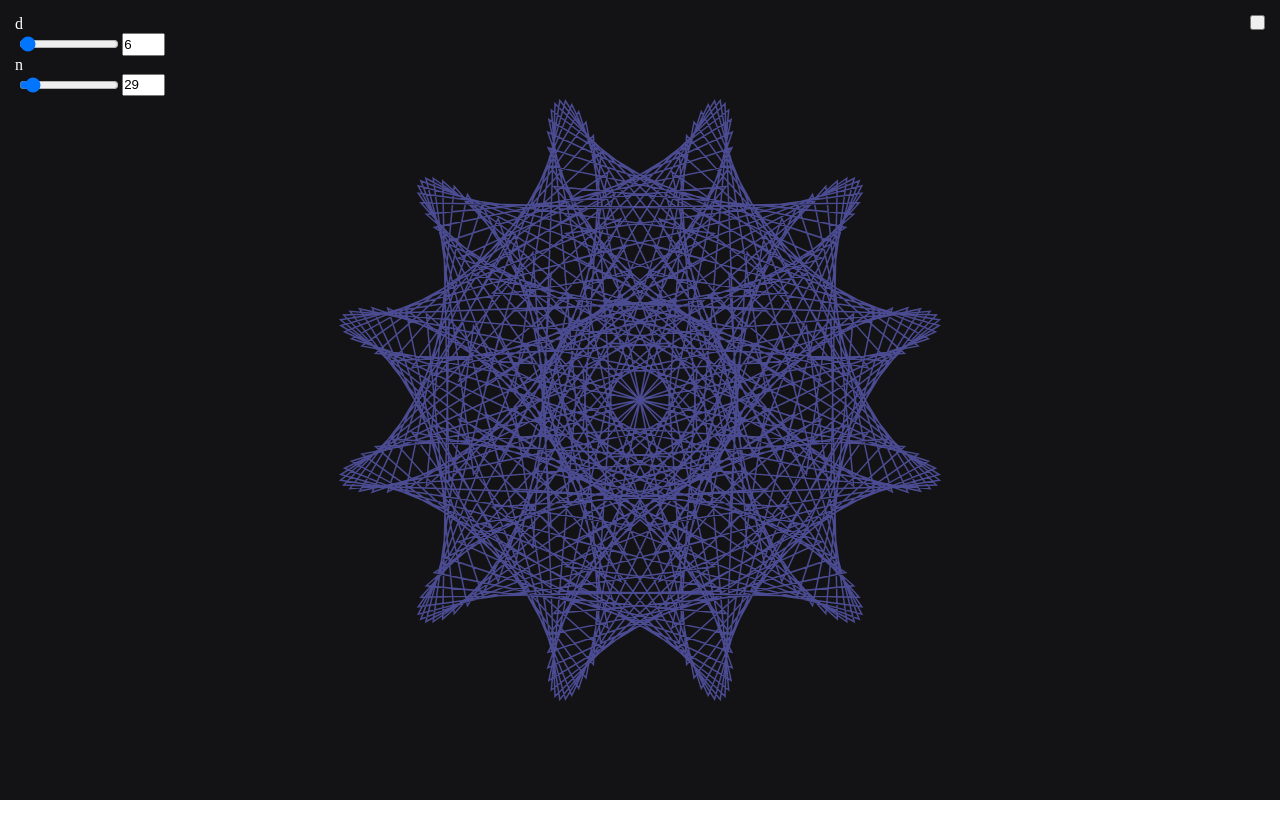
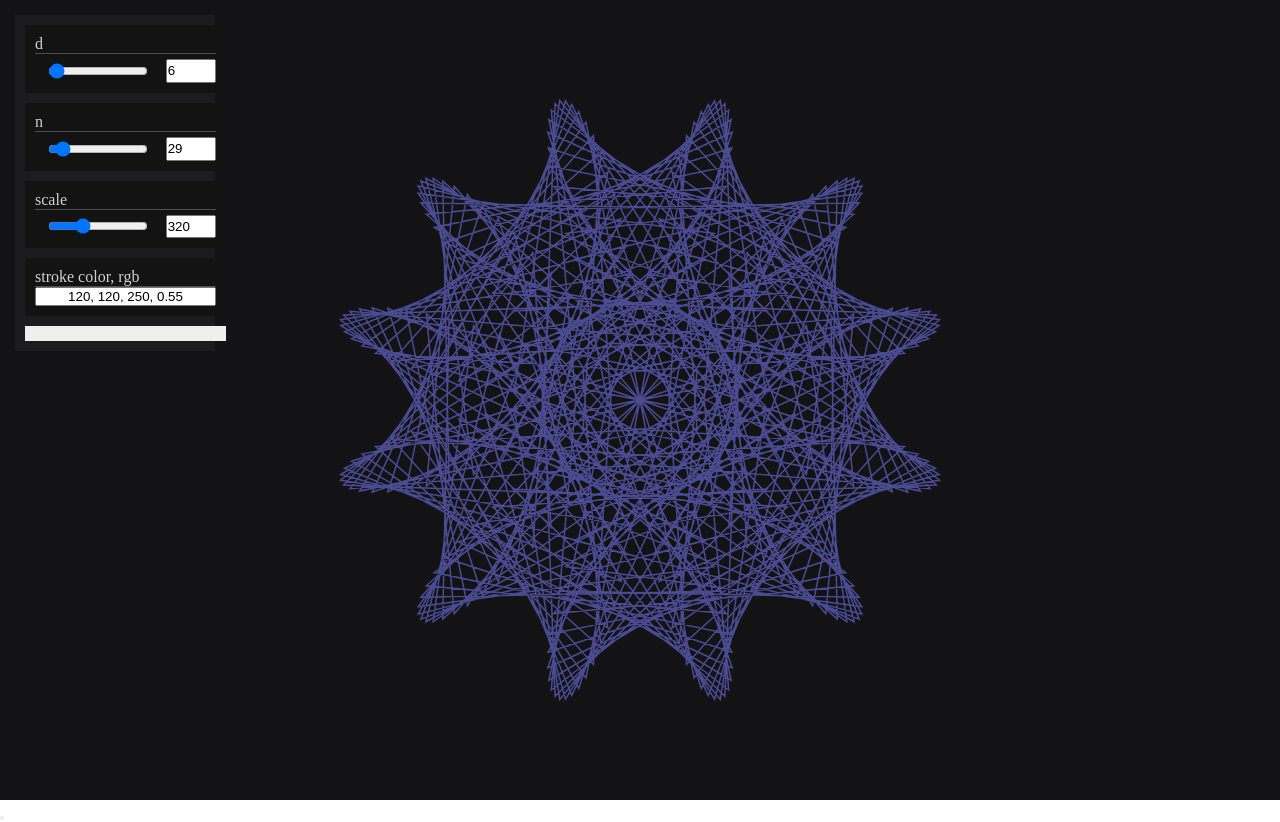
Before and after one commit to EricRovell/generative-art, a plain HTML site: page maurer-rose/index.html in a window 1280 px wide. Drawn offline with Linux system fonts and the light colour scheme.

Commit message:
Maurer Rose

```diff
--- a/maurer-rose/canvas.js
+++ b/maurer-rose/canvas.js
@@ -1,8 +1,18 @@
+import { draw } from "./main.js";
+import state from "./state.js";
+
 // getting canvas
 const canvas = document.getElementById("canvas");
 const context = canvas.getContext("2d");
 
+window.addEventListener("resize", () => {
+  const { innerWidth: width, innerHeight: height } = window;
+  canvas.width = width,
+  canvas.height = height;
+  draw(context, state);
+});
+
 export {
   canvas,
   context,
-}
+};
--- /dev/null
+++ b/maurer-rose/gui/ColorInput.js
@@ -0,0 +1,43 @@
+import state from "../state.js";
+
+export const ColorInput = ({ model, name, defaultVal, variable }) => {
+  const container = document.createElement("div");
+  const label = document.createElement("label");
+  const color = document.createElement("input");
+
+  const value = document.createElement("input");
+  value.setAttribute("type", "text");
+  value.setAttribute("value", defaultVal);
+
+  Object.assign(color, {
+    type: "text",
+    value: defaultVal,
+    className: "gui-slider",
+    id: `gui-var-${variable}`,
+  });
+
+  Object.assign(label, {
+    htmlFor: `gui-var-${variable}`,
+    className: "gui-label",
+    innerText: name,
+  });
+
+  color.addEventListener("input", event => {
+    const colorInput = event.target.value;
+    //const regex = /^(\d{1,3}?\s*[,]\s*){3}([0-1][.]?\d{1,2})$/;
+    const regex = /((25[0-5]|2[0-4]\d|1\d{1,2}|\d\d?)\s*,\s*?){2}(25[0-5]|2[0-4]\d|1\d{1,2}|\d\d?)\s*,?\s*([01]\.?\d*?)?/
+    if (regex.test(colorInput)) {
+      const rgb = colorInput
+        .split(",")
+        .map(Number);
+
+      state[variable] = `rgba(${rgb})`;
+      value.value = `rgba(${rgb})`;
+    }
+  });
+
+
+  container.className = "gui-color-text";
+  container.append(label, color);
+  return container;
+};
--- a/maurer-rose/gui/gui.js
+++ b/maurer-rose/gui/gui.js
@@ -1,23 +1,54 @@
-import { initGUI } from "./init.js";
+import initGUI from "./init.js";
 
 import { slider } from "./slider.js";
+import { ColorInput } from "./ColorInput.js";
 
-import { draw } from "../main.js";
+const hideGUI = () => {
+  const hideButton = document.createElement("button");
+  hideButton.id = "gui-hide";
+  hideButton.type = "button";
+  hideButton.dataset.hidden = true;
+
+  return hideButton;
+}
 
 export const makeGUI = () => {
+  // here all forms will be stored
   const guiWrapper = document.createElement("div");
   guiWrapper.id = "gui-wrapper";
 
+  // parse the settings object and add desired forms
   for (let form of initGUI) {
     switch (form.type) {
-
       case "slider": {
         guiWrapper.appendChild(slider(form));
         break;
       }
-
+      case "color-text": {
+        guiWrapper.appendChild(ColorInput(form));
+        break;
+      }
     }
   }
 
+  // hide GUI
+  const hideGUIButton = hideGUI();
+  hideGUIButton.addEventListener("click", () => {
+    const state = (hideGUIButton.dataset.hidden == "true");
+    hideGUIButton.dataset.hidden = !state;
+
+    const forms = guiWrapper.querySelectorAll("#gui-wrapper > div");
+    if (state) {
+      forms.forEach(form => {
+        form.style.display = "none";
+      });
+    } else {
+      forms.forEach(form => {
+        form.style.display = "grid";
+      });
+    }
+  });
+
+  guiWrapper.appendChild(hideGUIButton);
   document.body.appendChild(guiWrapper);
 };
--- a/maurer-rose/gui/init.js
+++ b/maurer-rose/gui/init.js
@@ -1,8 +1,4 @@
-import { state } from "../state.js";
-
-import { draw } from "../main.js";
-
-export const initGUI = [
+export default [
 
   {
     type: "slider",
@@ -11,7 +7,6 @@ export const initGUI = [
     max: 360,
     defaultVal: 6,
     variable: "d",
-    draw,
   },
 
   {
@@ -21,7 +16,23 @@ export const initGUI = [
     max: 360,
     defaultVal: 29,
     variable: "n",
-    draw,
+  },
+
+  {
+    type: "slider",
+    name: "scale",
+    min: 50,
+    max: 900,
+    defaultVal: 320,
+    variable: "scale",
+  },
+
+  {
+    type: "color-text",
+    model: "rgba",
+    name: "stroke color, rgb",
+    defaultVal: "120, 120, 250, 0.55",
+    variable: "lineColour",
   },
 
 ];
--- a/maurer-rose/gui/slider.js
+++ b/maurer-rose/gui/slider.js
@@ -1,7 +1,6 @@
-import { state } from "../state.js";
-import { context } from "../canvas.js";
+import state from "../state.js";
 
-export const slider = ({ name, min, max, defaultVal, variable, draw }) => {
+export const slider = ({ name, min, max, defaultVal, variable }) => {
   const container = document.createElement("div");
   const label = document.createElement("label");
   const slider = document.createElement("input");
@@ -29,14 +28,12 @@ export const slider = ({ name, min, max, defaultVal, variable, draw }) => {
     const mutatedValue = parseInt(event.target.value, 10);
     state[variable] = mutatedValue;
     value.value = mutatedValue;
-    draw(context, state);
   });
 
   value.addEventListener("input", event => {
     const mutatedValue = parseInt(event.target.value, 10);
     slider.value = mutatedValue;
     state[variable] = mutatedValue;
-    draw(context, state);
   });
 
   container.className = "gui-slider";
--- /dev/null
+++ b/maurer-rose/gui/styles/color-text.css
@@ -0,0 +1,4 @@
+.gui-color-text {
+  display: grid;
+  grid-template-rows: 1fr 1fr;
+}
--- /dev/null
+++ b/maurer-rose/gui/styles/gui-wrapper.css
@@ -0,0 +1,37 @@
+#gui-wrapper {
+  position: absolute;
+  top: 15px;
+  left: 15px;
+  min-width: 200px;
+  width: 5vw;
+  height: auto;
+
+  display: grid;
+  row-gap: 10px;
+  grid-auto-flow: row;
+  grid-auto-rows: fit-content;
+  place-items: stretch;
+
+  padding: 10px;
+  background: rgb(28, 28, 31);
+}
+
+#gui-wrapper > div {
+  background: rgb(19, 19, 19);
+  padding: 10px;
+}
+
+#gui-hide {
+  height: 100%;
+  height: 15px;
+  outline: none;
+  border: none;
+}
+
+/* globals */
+
+#gui-wrapper label {
+  color: #D1D1D1;
+  width: 100%;
+  border-bottom: 1px solid rgba(250, 250, 250, 0.25);
+}
--- /dev/null
+++ b/maurer-rose/gui/styles/main.css
@@ -0,0 +1,4 @@
+@import "./gui-wrapper.css";
+
+@import "./slider.css";
+@import "./color-text.css";
--- a/maurer-rose/gui/styles/slider.css
+++ b/maurer-rose/gui/styles/slider.css
@@ -0,0 +1,21 @@
+.gui-slider {
+  display: grid;
+  grid-template: 1fr 1.25fr / 5fr 2fr;
+  place-items: center;
+  gap: 5px;
+}
+
+.gui-slider label {
+  grid-column: 1 / span 2;
+  justify-self: start;
+}
+
+.gui-slider input[type="text"] {
+  width: 100%;
+  height: 100%;
+}
+
+input[type="range"] {
+  width: 100px;
+  height: 10px;
+}
--- a/maurer-rose/main.js
+++ b/maurer-rose/main.js
@@ -1,4 +1,4 @@
-import { state } from "./state.js";
+import state from "./state.js";
 import { canvas, context } from "./canvas.js";
 
 export function draw(context, state) {
--- a/maurer-rose/state.js
+++ b/maurer-rose/state.js
@@ -1,4 +1,7 @@
-export const state = {
+import { draw } from "./main.js";
+import { context } from "./canvas.js";
+
+const state = {
   origin: [0, 0],
   n: 6,
   d: 71,
@@ -13,16 +16,12 @@ export const state = {
   },
 };
 
+const handler = {
+  set(target, property, value) {
+    target[property] = value;
+    draw(context, state);
+    return true;
+  }
+};
 
-const onChange = (state, render) => {
-  const handler = {
-    set(target, property, receiver) {
-      render();
-      const value = Reflect.get(target, property, receiver);
-      if (typeof value === "object") return new Proxy(value, handler);
-      return value;
-    }
-  };
-
-  return new Proxy(state, handler);
-};
+export default new Proxy(state, handler);
--- a/maurer-rose/style.css
+++ b/maurer-rose/style.css
@@ -1,3 +1,5 @@
+@import "./gui/styles/main.css";
+
 * {
   margin: 0;
   padding: 0;
@@ -12,56 +14,3 @@ body {
   height: 100vh;
   width: 100vw;
 }
-
-/* */
-
-#gui-wrapper {
-  position: absolute;
-  top: 15px;
-  left: 15px;
-  width: 150px;
-  height: auto;
-
-  display: grid;
-  grid-template-rows: 1fr 1fr;
-}
-
-.gui-slider {
-  display: grid;
-  grid-template: 1fr 1.25fr / 5fr 2fr;
-  place-items: center;
-}
-
-.gui-slider label {
-  grid-column: 1 / span 2;
-  justify-self: start;
-  color: white;
-}
-
-.gui-slider input[type="text"] {
-  width: 100%;
-  height: 100%;
-}
-
-input[type="range"] {
-  width: 100px;
-  height: 10px;
-}
-
-input[type="range"]:nth-of-type(1) {
-  top: 15px;
-  left: 15px;
-}
-
-input[type="range"]:nth-of-type(2) {
-  top: 30px;
-  left: 15px;
-}
-
-button {
-  position: absolute;
-  right: 15px;
-  top: 15px;
-  width: 15px;
-  height: 15px;
-}
```
